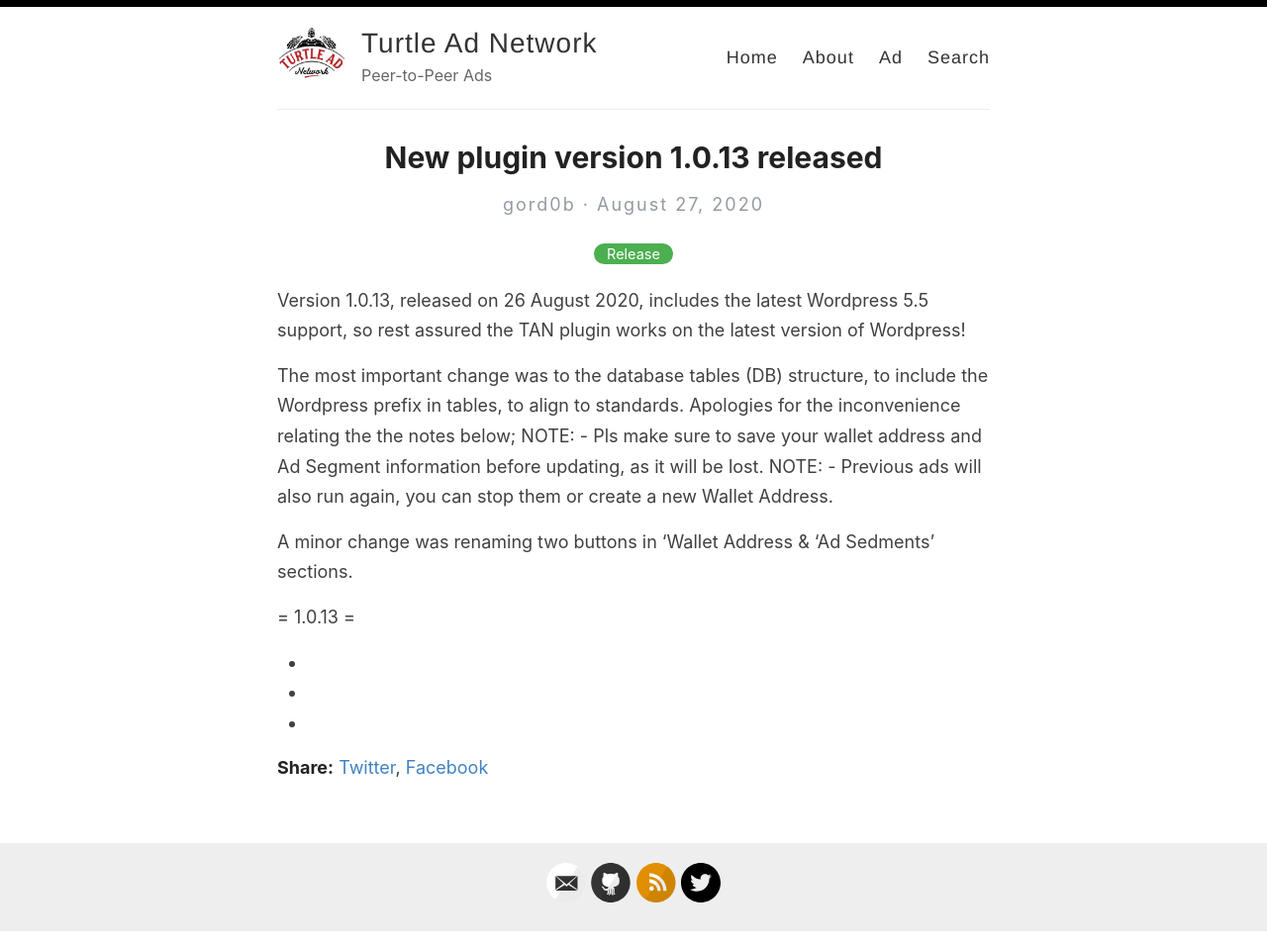
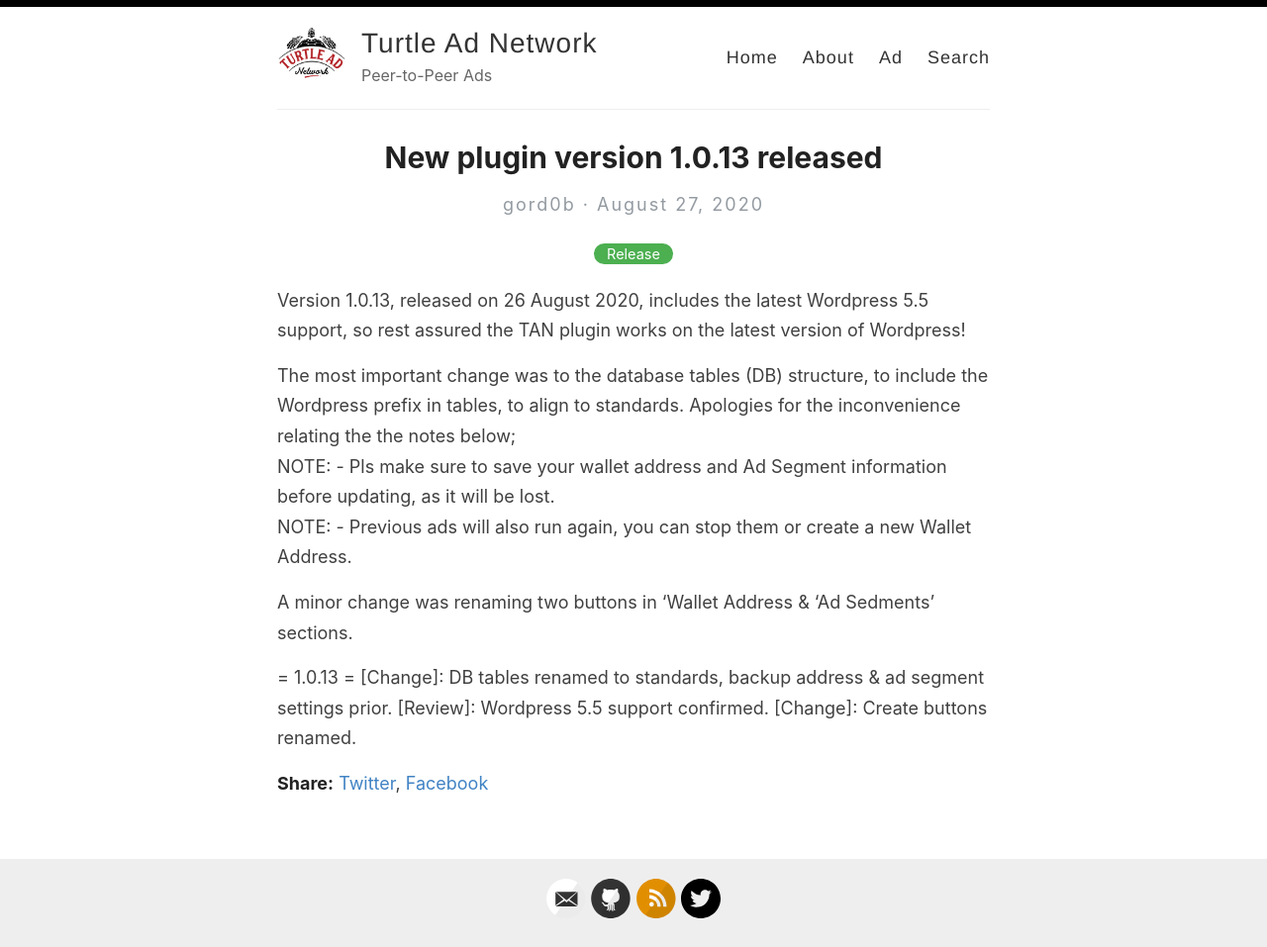
Before and after one commit to TurtleAdNetwork/TurtleAdNetwork.github.io, a Jekyll site: the page built from _posts/2020-08-27-new-plugin-version-1.0.13-released.md, in a window 1280 px wide. Shown: the whole page at 99% size. Built offline with Jekyll 4.4.1, drawn with Linux system fonts in a browser that asks for light colours.

Commit message:
Update 2020-08-27-new-plugin-version-1.0.13-released.md

```diff
--- a/_posts/2020-08-27-new-plugin-version-1.0.13-released.md
+++ b/_posts/2020-08-27-new-plugin-version-1.0.13-released.md
@@ -7,13 +7,13 @@ excerpt: Let's take a look at what updates are included in the latest version of
 
 Version 1.0.13, released on 26 August 2020, includes the latest Wordpress 5.5 support, so rest assured the TAN plugin works on the latest version of Wordpress!
 
-The most important change was to the database tables (DB) structure, to include the Wordpress prefix in tables, to align to standards. Apologies for the inconvenience relating the the notes below;
-NOTE: - Pls make sure to save your wallet address and Ad Segment information before updating, as it will be lost.
+The most important change was to the database tables (DB) structure, to include the Wordpress prefix in tables, to align to standards. Apologies for the inconvenience relating the the notes below;<br>
+NOTE: - Pls make sure to save your wallet address and Ad Segment information before updating, as it will be lost.<br>
 NOTE: - Previous ads will also run again, you can stop them or create a new Wallet Address.
 
 A minor change was renaming two buttons in 'Wallet Address & 'Ad Sedments' sections.
 
 = 1.0.13 =
-* [Change]: DB tables renamed to standards, backup address & ad segment settings prior.
-* [Review]: Wordpress 5.5 support confirmed.
-* [Change]: Create buttons renamed.
+[Change]: DB tables renamed to standards, backup address & ad segment settings prior.
+[Review]: Wordpress 5.5 support confirmed.
+[Change]: Create buttons renamed.
```
